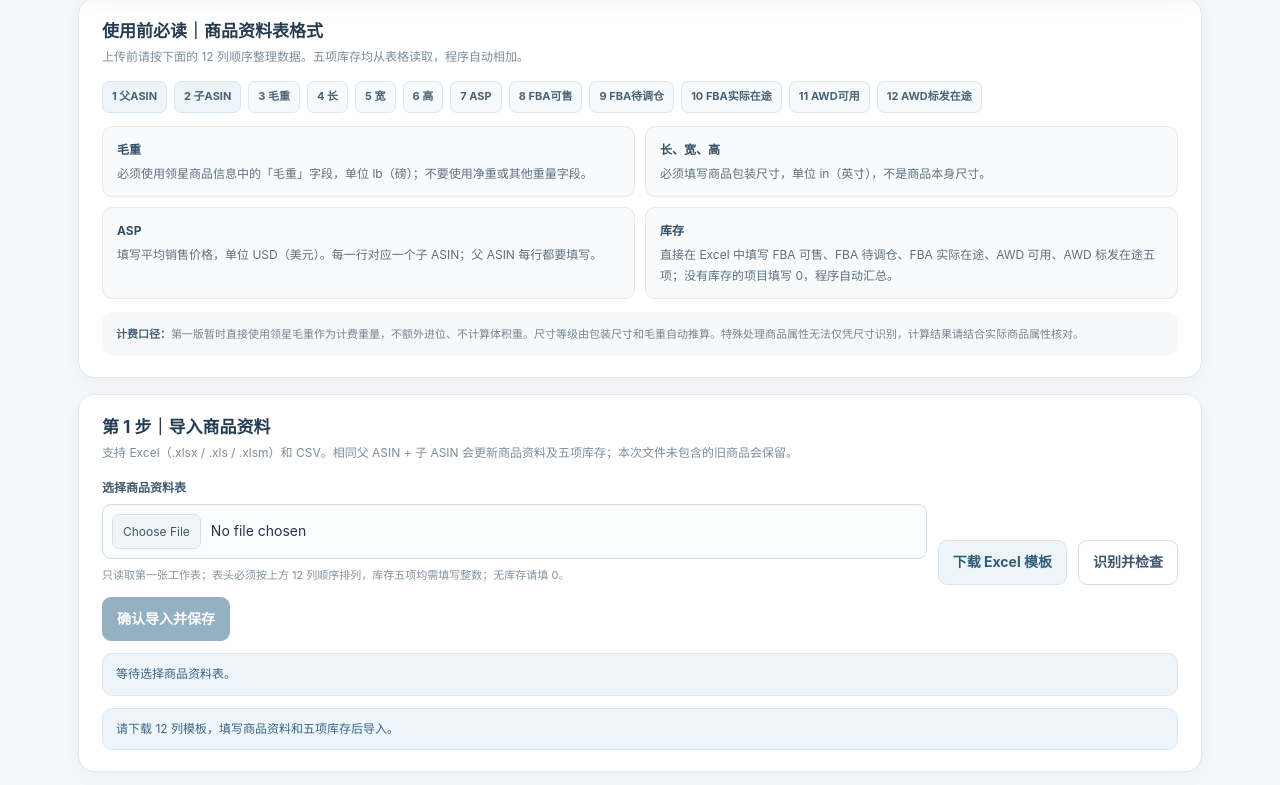
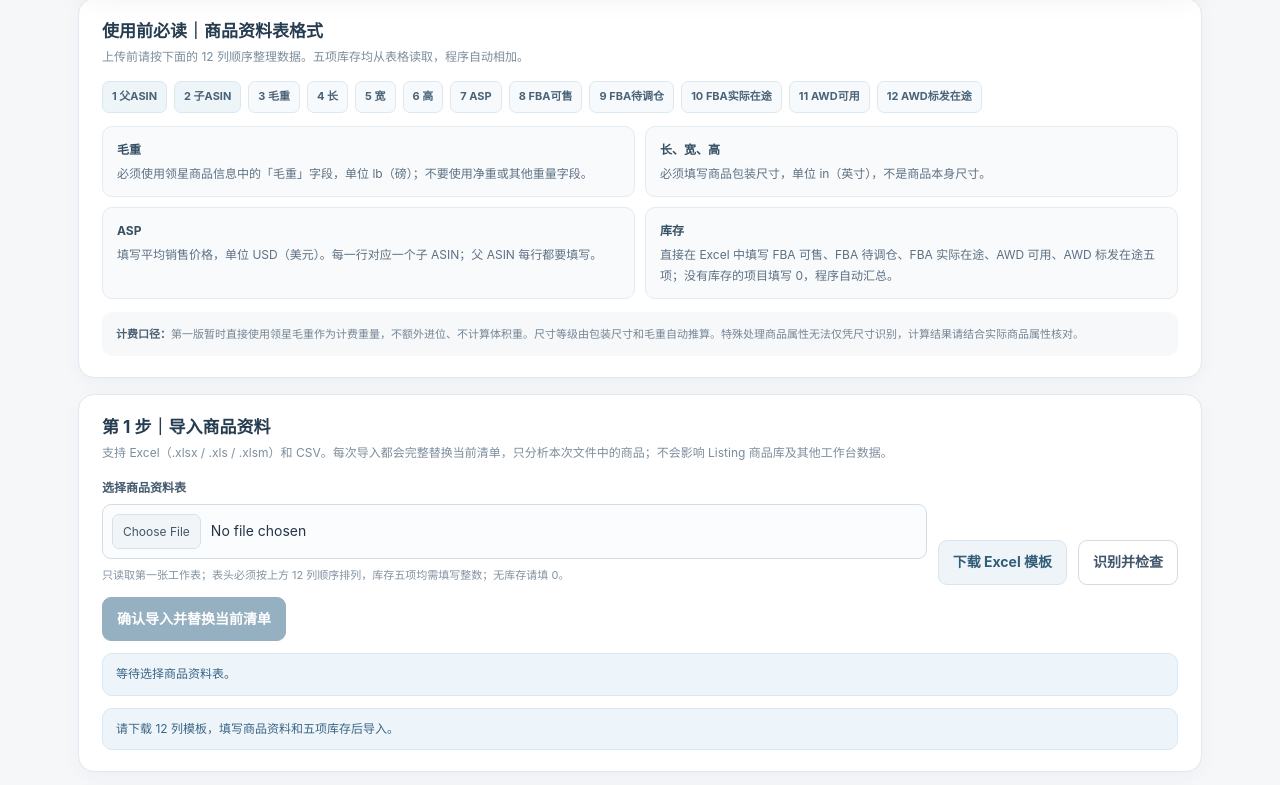
Before and after one commit to Dora-lou/amazon-variation-merge-tool, a plain HTML site: page clearance.html in a window 1280 px wide. Shown: the part 394-1179 px from the top of the page. Drawn offline with Linux system fonts and the light colour scheme.

Commit message:
Clarify each import replaces the current clearance analysis list

```diff
--- a/clearance.html
+++ b/clearance.html
@@ -114,13 +114,13 @@ td.asin{font-weight:750;color:#2e526e}
 </section>
 
 <section class="panel">
- <div class="panel-heading"><div><h2>第 1 步｜导入商品资料</h2><p class="subtitle">支持 Excel（.xlsx / .xls / .xlsm）和 CSV。相同父 ASIN + 子 ASIN 会更新商品资料及五项库存；本次文件未包含的旧商品会保留。</p></div></div>
+ <div class="panel-heading"><div><h2>第 1 步｜导入商品资料</h2><p class="subtitle">支持 Excel（.xlsx / .xls / .xlsm）和 CSV。每次导入都会完整替换当前清单，只分析本次文件中的商品；不会影响 Listing 商品库及其他工作台数据。</p></div></div>
  <div class="upload-grid">
   <div><label for="productFile">选择商品资料表</label><input id="productFile" type="file" accept=".xlsx,.xls,.xlsm,.csv"/><p class="muted">只读取第一张工作表；表头必须按上方 12 列顺序排列，库存五项均需填写整数；无库存请填 0。</p></div>
   <button id="downloadTemplate" class="secondary" type="button">下载 Excel 模板</button>
   <button id="previewImport" type="button">识别并检查</button>
  </div>
- <div class="toolbar"><button id="confirmImport" class="primary" type="button" disabled>确认导入并保存</button></div>
+ <div class="toolbar"><button id="confirmImport" class="primary" type="button" disabled>确认导入并替换当前清单</button></div>
  <div id="importPreview" class="status">等待选择商品资料表。</div>
  <div id="importStatus" class="status">商品资料保存在当前浏览器的本地商品库中，不会上传到服务器，也不调用 API。</div>
 </section>
@@ -186,6 +186,6 @@ td.asin{font-weight:750;color:#2e526e}
 <p class="footer">所有商品资料和库存保存在当前浏览器的 IndexedDB 本地资料库中。更换浏览器或电脑不会自动同步；请定期通过商品库的完整 ZIP 备份功能保存资料。费用费率按本工具当前内置的费率表计算，后续如亚马逊调整费率，需要同步更新工具规则。</p>
 </main>
 <script src="https://cdn.jsdelivr.net/npm/xlsx@0.18.5/dist/xlsx.full.min.js"></script>
-<script src="./clearance.js?v=clearance-v1-20261123-6"></script>
+<script src="./clearance.js?v=clearance-v1-20261124-replace-import"></script>
 </body>
 </html>
```
